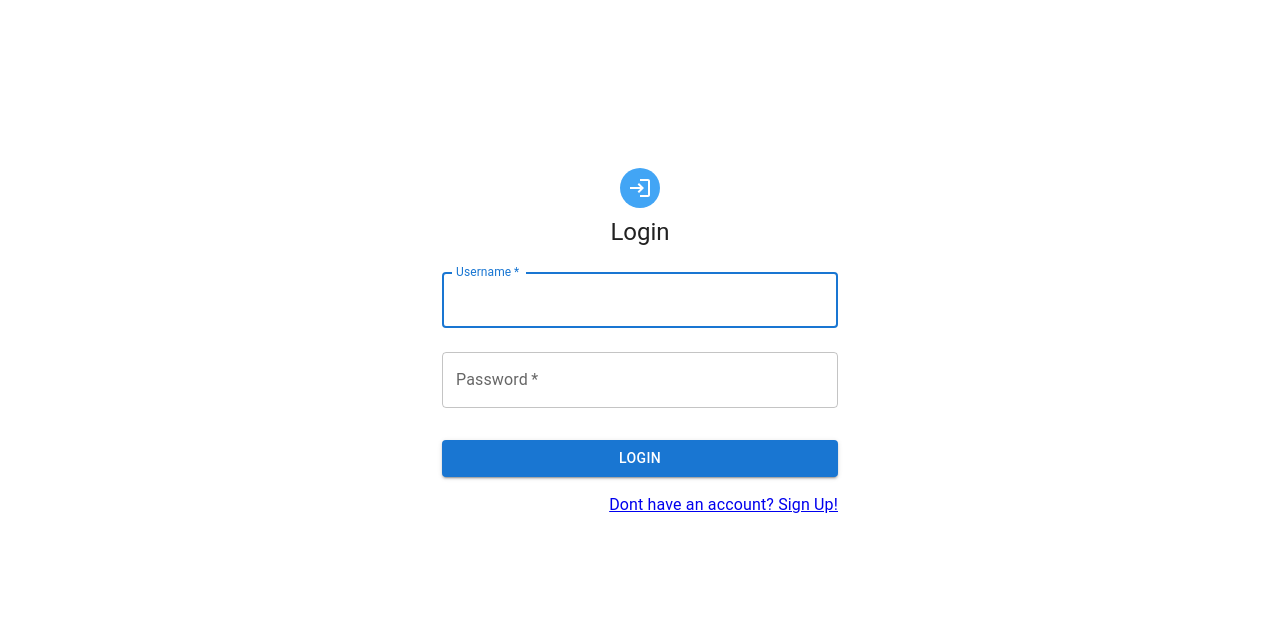
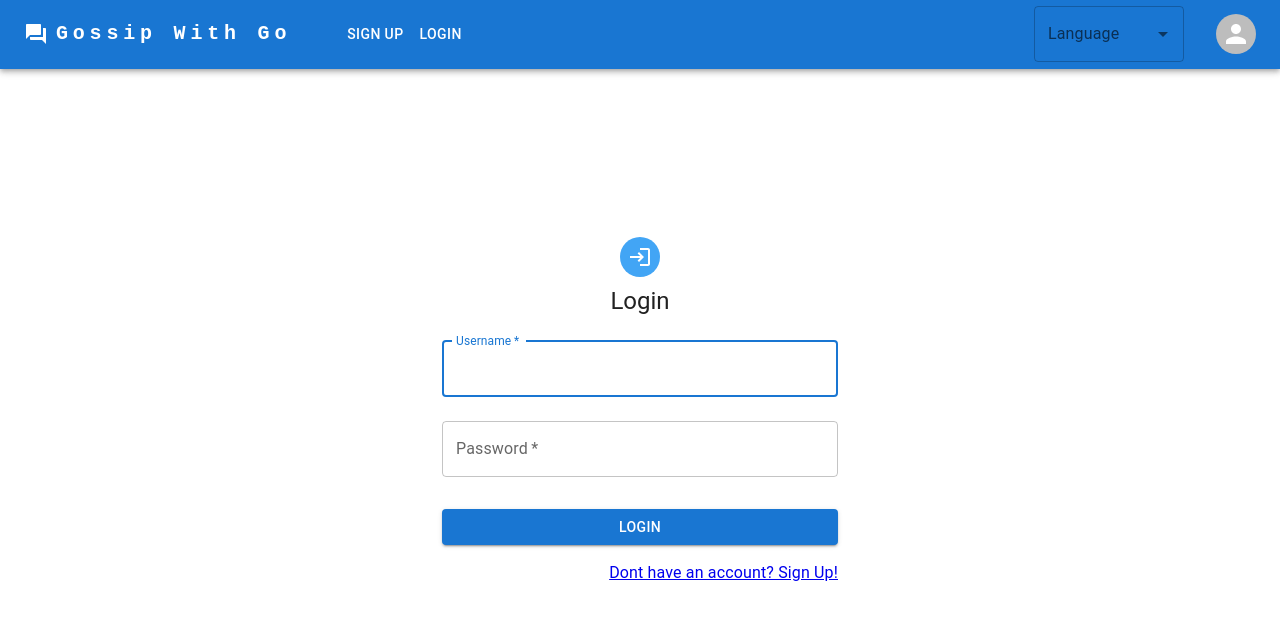
Before and after one commit to yongkheehou/cvwo-assignment-repo, a React (Create React App) app in the folder frontend/: page /login in a window 1280 px wide. Shown: the top 620 px of the page. Built offline with nearby package versions, Linux system fonts and the light colour scheme.

Commit message:
add navbar to default layout

```diff
--- a/frontend/src/layouts/Layout.tsx
+++ b/frontend/src/layouts/Layout.tsx
@@ -2,6 +2,7 @@ import React from 'react';
 import { Outlet } from 'react-router-dom';
 import { useAppSelector } from '../hooks/reduxHooks';
 import { Navigate } from 'react-router-dom';
+import NavBar from '../components/navBar/NavBar';
 
 const Layout = () => {
   const basicUserInfo = useAppSelector((state) => state.auth.basicUserInfo);
@@ -12,6 +13,7 @@ const Layout = () => {
 
   return (
     <>
+      <NavBar />
       <Outlet />
     </>
   );
```
